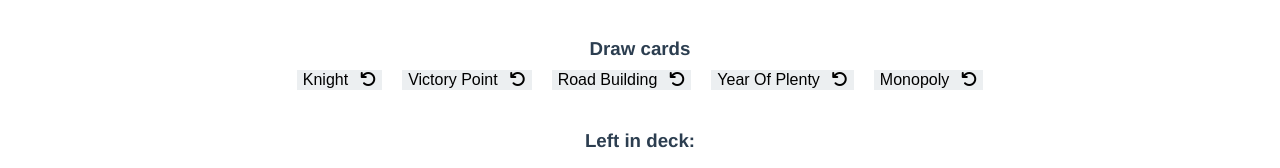
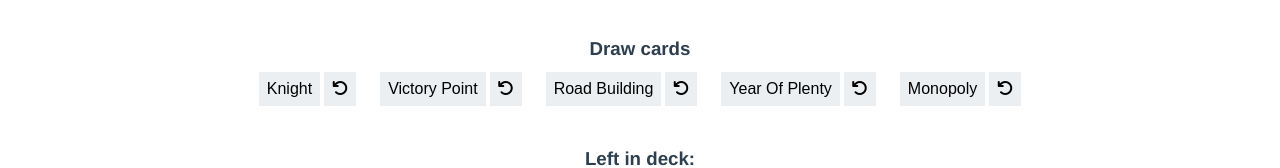
Before and after one commit to alex-wzm/catan-tools, a Vue app: page / in a window 1280 px wide. Shown: the part 132-300 px from the top of the page. Built offline with nearby package versions, Linux system fonts and the light colour scheme.

Commit message:
button styling: margins, padding, hover, focus

```diff
--- a/package.json
+++ b/package.json
@@ -1,6 +1,6 @@
 {
   "name": "catan-tools",
-  "version": "0.1.1",
+  "version": "0.1.2",
   "private": true,
   "scripts": {
     "serve": "vue-cli-service serve",
--- a/src/App.vue
+++ b/src/App.vue
@@ -38,4 +38,10 @@
   display: inline-block;
   margin: 0 10px;
 }
+button:focus {
+  outline-color: #42b983;
+}
+button:hover {
+  color: #42b983;
+}
 </style>
--- a/src/components/DevCardDrawButton.vue
+++ b/src/components/DevCardDrawButton.vue
@@ -39,5 +39,7 @@
   border: none;
   background-color: #eceff1;
   font-size: 1em;
+  padding: 8px;
+  margin: 2px;
 }
 </style>
```
